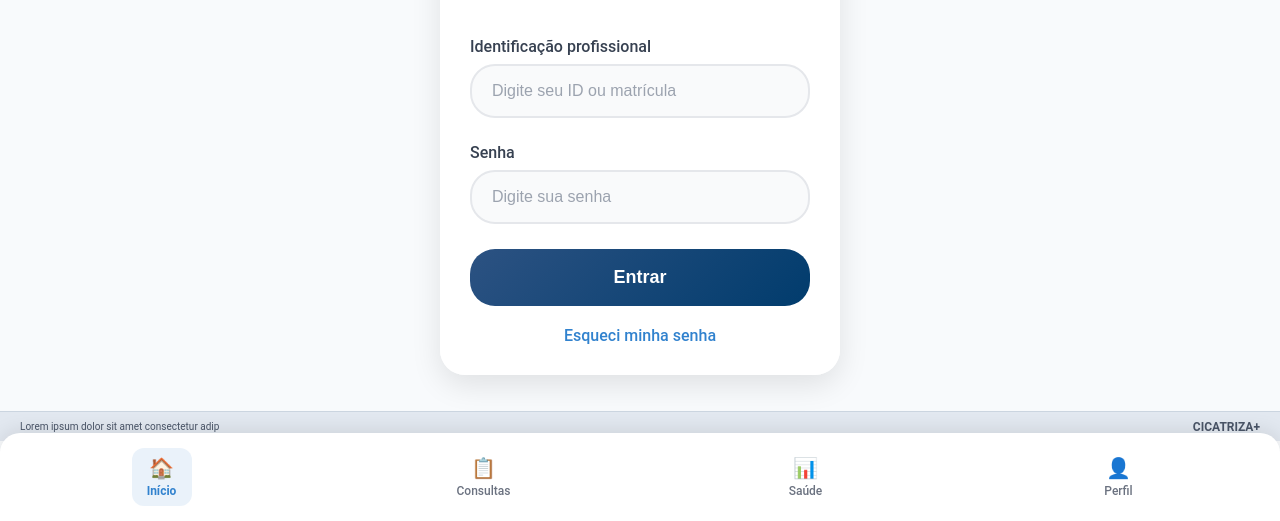
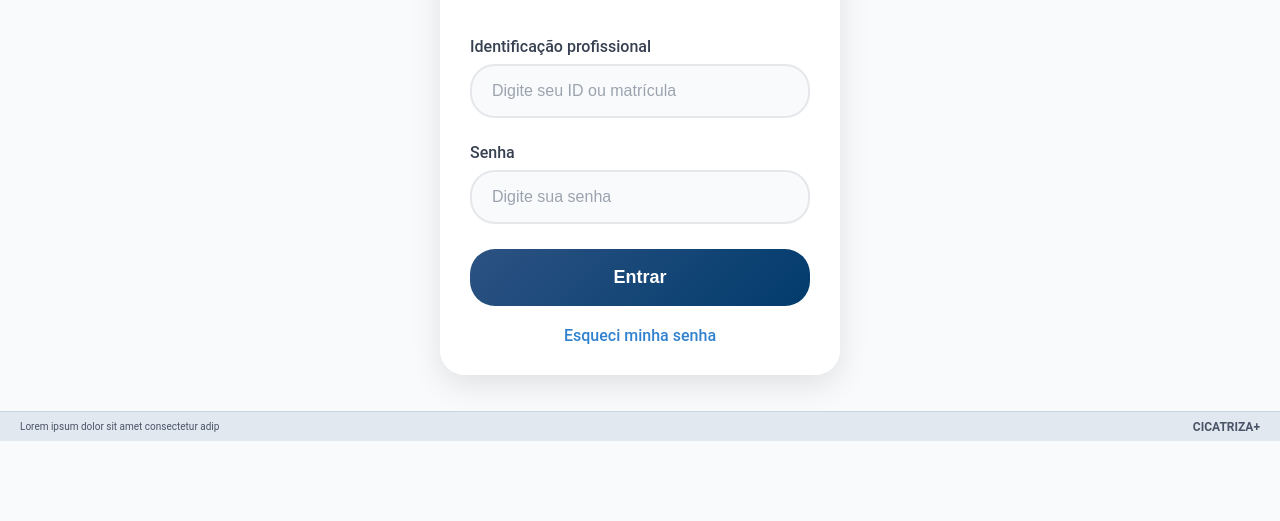
Before and after one commit to Kaian-Moura/sitedeteste, a plain HTML site: page index.html in a window 1280 px wide. Shown: the part 279-800 px from the top of the page. Drawn offline with Linux system fonts and the light colour scheme.

Commit message:
Update index.html

```diff
--- a/index.html
+++ b/index.html
@@ -45,26 +45,6 @@
             </div>
             <div class="footer-right">CICATRIZA+</div>
           </div>
-
-        <div class="bottom-nav">
-            <div class="nav-item active">
-                <div class="nav-icon">🏠</div>
-                <span>Início</span>
-            </div>
-            <div class="nav-item">
-                <div class="nav-icon">📋</div>
-                <span>Consultas</span>
-            </div>
-            <div class="nav-item">
-                <div class="nav-icon">📊</div>
-                <span>Saúde</span>
-            </div>
-            <div class="nav-item">
-                <div class="nav-icon">👤</div>
-                <span>Perfil</span>
-            </div>
-        </div>
-
     </div>
     </div>
 </body>
```
